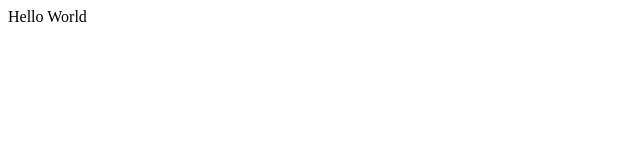
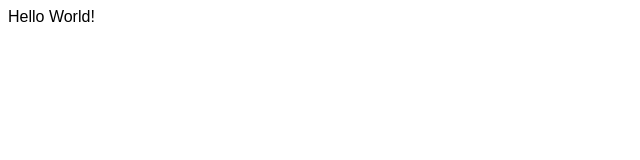
Before and after one commit to Knazevs/Knazevs.github.io, a plain HTML site: page index.html in a window 1280 px wide. Shown: the full height of the page, 0-640 px from the left. Drawn offline with Linux system fonts and the light colour scheme.

Commit message:
Update index.html

```diff
--- a/index.html
+++ b/index.html
@@ -2,9 +2,14 @@
 <html>
 	<head>
 		<title>Hello World</title>
+	<style>
+		body {
+			font-family : sans-serif
+		}
+	</style>
 	</head>
 		<meta charset = "utf-8">
 	<body>
-		Hello World
+		Hello World!
 	</body>
 </html>
```
